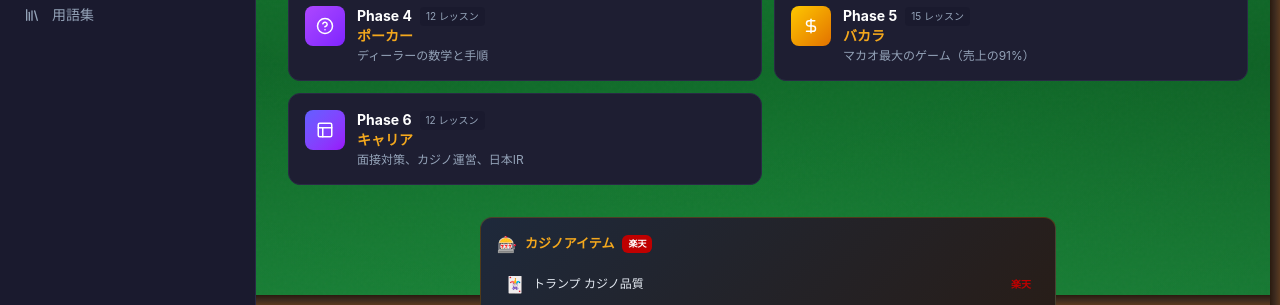
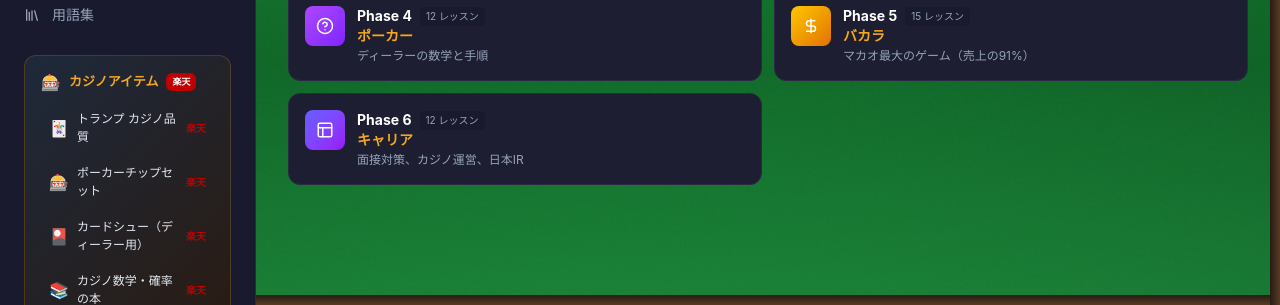
Before and after one commit to RintaroMatsumoto/casino-callege, a React (Vite) app: page / in a window 1280 px wide. Shown: the part 495-800 px from the top of the page. Built offline with nearby package versions, Linux system fonts and the light colour scheme; no server answers.

Commit message:
fix: move affiliate section from main content to sidebar

```diff
--- a/src/components/Sidebar.tsx
+++ b/src/components/Sidebar.tsx
@@ -1,5 +1,6 @@
 import { useNavigate, useLocation } from 'react-router-dom'
 import { X, Home, Library, HelpCircle, TrendingUp, Zap, Gem, DollarSign, Layout } from 'lucide-react'
+import CasinoAffiliate from './CasinoAffiliate'
 
 const phases = [
   { id: '0', label: 'Phase 0: 基礎', icon: Home },
@@ -83,8 +84,9 @@ export default function Sidebar({ open, onClose }: { open: boolean; onClose: ()
           用語集
         </button>
 
-        {/* Footer */}
-        <div className="absolute bottom-3 left-3 right-3">
+        {/* Affiliate */}
+        <div className="px-3 pt-4">
+          <CasinoAffiliate />
         </div>
       </nav>
     </aside>
--- a/src/pages/Dashboard.tsx
+++ b/src/pages/Dashboard.tsx
@@ -1,6 +1,5 @@
 import { useNavigate } from 'react-router-dom'
 import { Zap, Gem, TrendingUp, HelpCircle, Home, DollarSign, Layout } from 'lucide-react'
-import CasinoAffiliate from '../components/CasinoAffiliate'
 
 const phases = [
   { id: '0', icon: Home, title: 'Phase 0', subtitle: '基礎', desc: 'カジノの基礎、用語、数学', color: 'from-blue-500 to-cyan-500', lessons: 12, time: '5.5h' },
@@ -51,10 +50,6 @@ export default function Dashboard() {
           </button>
         ))}
       </div>
-
-      <div className="mt-8 max-w-xl mx-auto">
-        <CasinoAffiliate />
-      </div>
     </div>
   )
 }
```
